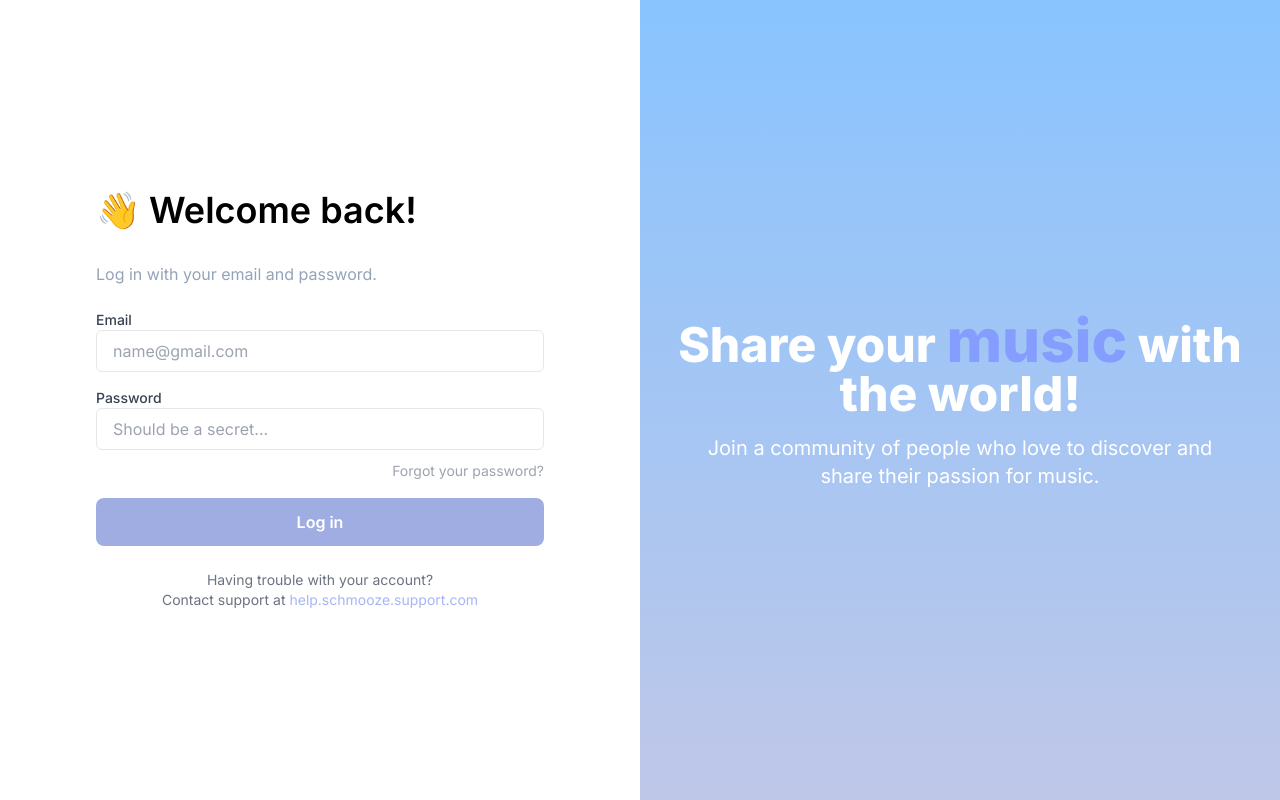
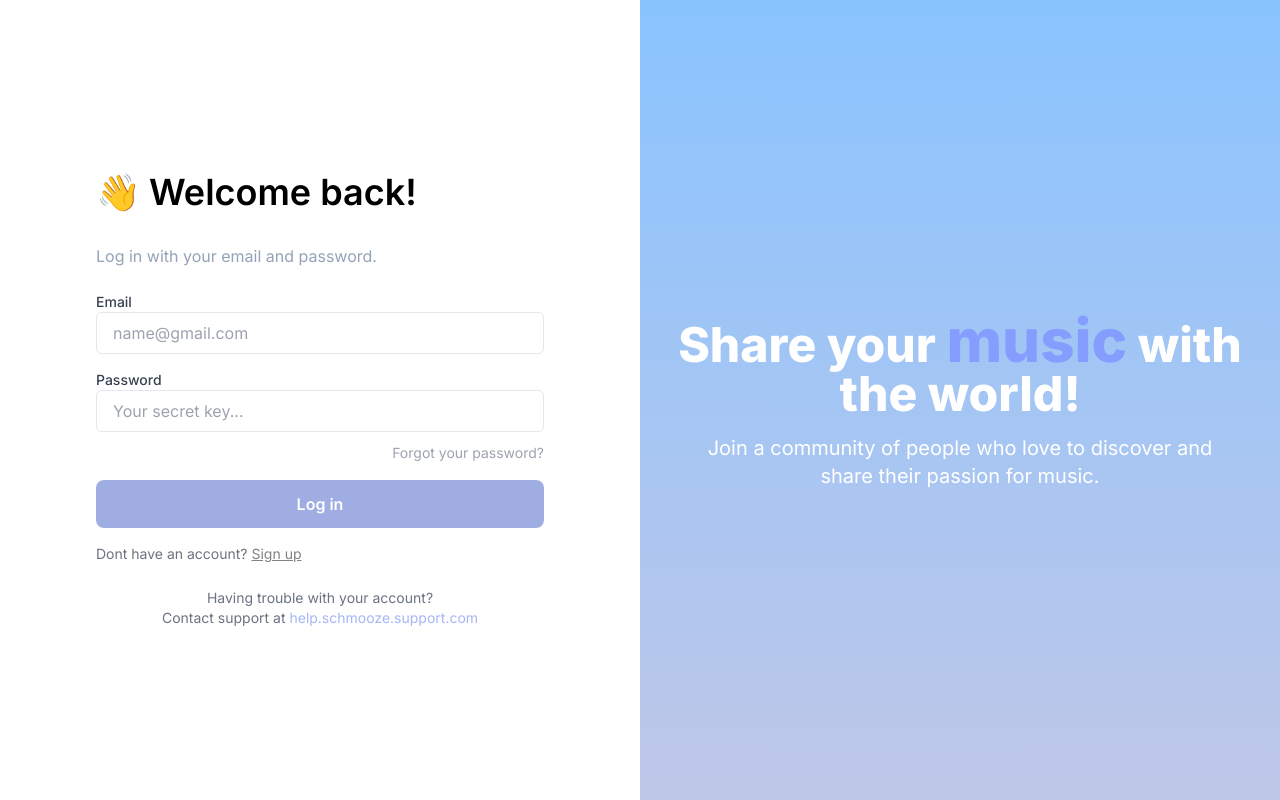
Before and after one commit to Vn0m/schmooze, a Next.js app: page /login in a window 1280 px wide. Built offline with nearby package versions, Linux system fonts and the light colour scheme; no server answers.

Commit message:
fix signup

```diff
--- a/src/app/api/signup/route.ts
+++ b/src/app/api/signup/route.ts
@@ -13,7 +13,7 @@ export async function POST(req: NextRequest){
         if(content.password !== content.confirmPassword){
             return NextResponse.json({error: "Passwords do not match"}, {status: 404});
         }
-        // checks if email and username already exist
+      // checks if email and username already exist
       const usernameQuery = query(
         collection(db, 'users'),
         where('username', '==', content.username)
--- a/src/app/components/LogoutButton.tsx
+++ b/src/app/components/LogoutButton.tsx
@@ -6,17 +6,22 @@ import { FaDoorOpen } from "react-icons/fa";
 
 const LogoutButton = () => {
   const { logout } = useAuth();
+  const router = useRouter();
 
   const handleLogout = async () => {
     try {
       await logout();
+      router.push('/login');
     } catch (error) {
       console.error('Logout failed:', error);
     }
   };
 
   return (
-    <button className="text-white flex items-center space-x-2 hover:bg-[#333] p-2 rounded-lg" onClick={handleLogout}><FaDoorOpen /><span>Log out</span></button>
+    <button className="text-white flex items-center space-x-2 hover:bg-[#333] p-2 rounded-lg" onClick={handleLogout}>
+      <FaDoorOpen />
+      <span>Log out</span>
+    </button>
   );
 };
 
--- a/src/app/components/Navbar.tsx
+++ b/src/app/components/Navbar.tsx
@@ -4,14 +4,20 @@ import Link from 'next/link';
 import { FaMusic, FaHeart, FaCompass, FaEllipsisH, FaUser, FaDoorOpen } from 'react-icons/fa';
 import { FaHouse } from 'react-icons/fa6';
 import LogoutButton from './LogoutButton';
+import { useAuth } from '@/context/AuthContext';
 
 const Navbar = () => {
+  const { user } = useAuth();
+
   return (
     <div className="flex flex-col space-y-4 p-4 bg-[#191919] rounded-lg">
       <Link href="/" className="text-white flex items-center space-x-2 hover:bg-[#333] p-2 rounded-lg">
         <FaHouse />
         <span>Home</span>
       </Link>
+
+      {user && (
+        <>
           <Link href="/library" className="text-white flex items-center space-x-2 hover:bg-[#333] p-2 rounded-lg">
             <FaMusic />
             <span>Library</span>
@@ -28,11 +34,21 @@ const Navbar = () => {
             <FaUser />
             <span>Profile</span>
           </Link>
+        </>
+      )}
+
       <Link href="/more" className="text-white flex items-center space-x-2 hover:bg-[#333] p-2 rounded-lg">
         <FaEllipsisH />
         <span>More</span>
       </Link>
-      <LogoutButton />
+
+      {!user &&
+      <Link href="/login" className="text-white flex items-center space-x-2 hover:bg-[#333] p-2 rounded-lg">
+        <FaDoorOpen />
+        <span>Login</span>
+      </Link>
+      }
+      {user && <LogoutButton />}
     </div>
   );
 };
--- a/src/app/components/Profile.tsx
+++ b/src/app/components/Profile.tsx
@@ -1,4 +1,7 @@
 'use client';
+
+// todo: add timeouts for loging out and signing up and validate routes for verified users
+// todo: change loading profile message for profile section
 
 import React, { useEffect, useState } from 'react';
 import Image from 'next/image';
@@ -22,7 +25,6 @@ const UserProfile = () => {
       if (!user?.uid) return;
 
       try {
-        console.log(`/api/profile/${user.uid}`);
         const response = await fetch(`/api/profile/${user.uid}`);
         if (!response.ok) {
           setError('Failed to fetch profile data');
--- a/src/app/components/Signup.tsx
+++ b/src/app/components/Signup.tsx
@@ -1,11 +1,14 @@
 'use client';
 
+import Link from 'next/link';
 import { useRouter } from 'next/navigation';
 import { FormEvent, useState } from 'react';
+import { useAuth } from '@/context/AuthContext';
 
 const Signup = () => {
   const router = useRouter();
 
+  const { login } = useAuth();
   const [email, setEmail] = useState<string>('');
   const [username, setUsername] = useState<string>('');
   const [password, setPassword] = useState<string>('');
@@ -33,16 +36,16 @@ const Signup = () => {
       });
 
       if (response.ok) {
+        login(email,password);
         router.push('/');
       } else {
         const errorData = await response.json();
         setError(errorData.error || "Failed to sign up");
       }
     } catch (err) {
-      console.error("Error sending the post request: ", err);
-      setError("Failed to sign up, try again.");
+        console.error("Error sending the post request: ", err);
+        setError("Failed to sign up, try again.");
     }
-    // todo: profile api and login api endpoints
   };
   return (
     <div className="flex min-h-screen flex-row">
@@ -105,6 +108,7 @@ const Signup = () => {
               Sign up
             </button>
           </form>
+          <p className='text-gray-500 text-sm mt-4'>Already have an account? <Link className='underline text-[#828282]' href="/login">Login</Link></p>
           <div className="text-center mt-6 text-sm text-gray-500">
             Having trouble with your account? <br />
             Contact support at <a href="#" className="text-[#a6b6f5] hover:underline">help.schmooze.support.com</a>
--- a/src/app/login/page.tsx
+++ b/src/app/login/page.tsx
@@ -3,6 +3,7 @@
 import { useRouter } from 'next/navigation';
 import { useState, FormEvent } from 'react';
 import { useAuth } from '@/context/AuthContext';
+import Link from 'next/link';
 
 const Auth = () => {
   const router = useRouter();
@@ -51,7 +52,7 @@ const Auth = () => {
               <label className="block text-sm font-medium text-gray-700">Password</label>
               <input
                 className='px-4 py-2 w-full border rounded-md'
-                placeholder='Should be a secret...'
+                placeholder='Your secret key...'
                 type='password'
                 value={password}
                 onChange={(e) => setPassword(e.target.value)}
@@ -66,10 +67,11 @@ const Auth = () => {
                 Log in
             </button>
           </form>
-
+          <p className='text-gray-500 text-sm mt-4'>Dont have an account? <Link className='underline text-[#828282]' href="/signup">Sign up</Link></p>
           <div className="text-center mt-6 text-sm text-gray-500">
-            Having trouble with your account? <br />
+            <p>Having trouble with your account? <br />
             Contact support at <a href="#" className="text-[#a6b6f5] hover:underline">help.schmooze.support.com</a>
+            </p>
           </div>
         </div>
       </div>
--- a/src/context/AuthContext.tsx
+++ b/src/context/AuthContext.tsx
@@ -23,6 +23,7 @@ export const AuthProvider: React.FC<{ children: React.ReactNode }> = ({ children
 
     return () => unsubscribe();
   }, []);
+
 
   const login = async (email: string, password: string) => {
     try {
```
Lines whose indentation alone changed are shown as unchanged.
